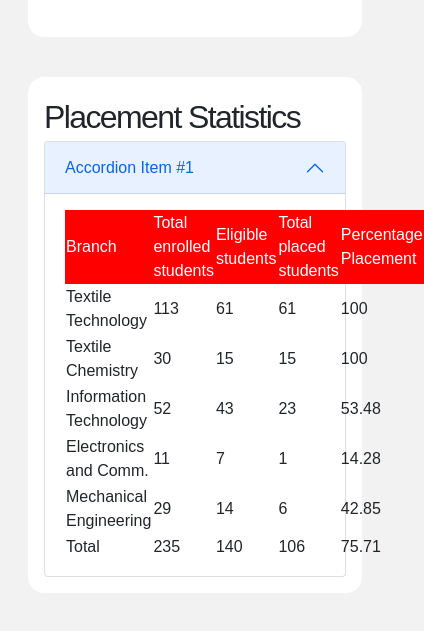
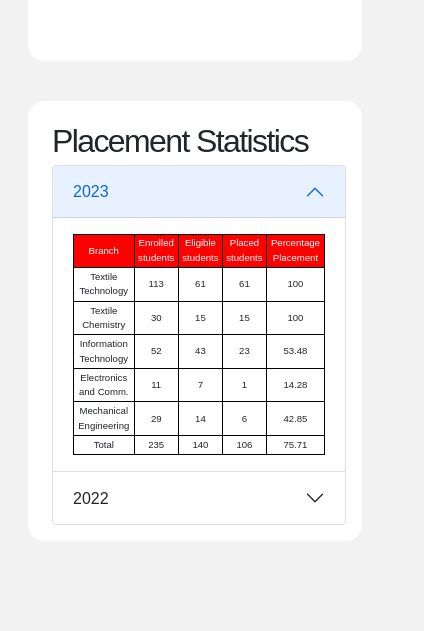
Before and after one commit to parthj000/collegewbsite, a plain HTML site: page placement/placement.html in a window 390 px wide. Shown: the part 1736-2367 px from the top of the page, 424 px wide, since content can reach past the window. Drawn offline with nearby package versions, Linux system fonts and the light colour scheme.

Commit message:
table fixed

```diff
--- a/layout.css
+++ b/layout.css
@@ -145,12 +145,13 @@ main container to hold the content
 
     margin-bottom:2.5rem;
     transition:all 0.15s ease-in-out;
+
     cursor: pointer;
     /* border-style: dashed; */
     border-width: 1px;
     border-radius:var(--brdr-rd);
     position: relative;
-    padding:1rem;
+    padding:1rem 1rem 1rem 1.5rem;
     background-color: #ffffff;
     transition:all 0.3s ;
 
--- a/placement/placement.content.js
+++ b/placement/placement.content.js
@@ -1,5 +1,4 @@
 import makeSections, { createImage, happen, profileCards } from "../scr.js";
-
 
 function createTable(rows, cols, contentArray) {
   // Create a table element
@@ -31,18 +30,17 @@ function createTable(rows, cols, contentArray) {
 
   // Return the created table
   console.log("ho gy append");
-    console.log(table)
+  console.log(table);
   return table;
-
 }
 
 // Example usage:
 var content = [
   [
     "Branch",
-      "Total enrolled students",
+    "Enrolled students",
     "Eligible students",
-      "Total placed students",
+    "Placed students",
     "Percentage Placement",
   ],
   ["Textile Technology", 113, 61, 61, 100],
@@ -56,9 +54,9 @@ function createTable(rows, cols, contentArray) {
 var content2 = [
   [
     "Branch",
-      "Total enrolled students",
+    "Enrolled students",
     "Eligible students",
-      "Total placed students",
+    "Placed students",
     "Percentage Placement",
   ],
   ["Textile Technology", 113, 61, 61, 100],
@@ -71,4 +69,6 @@ function createTable(rows, cols, contentArray) {
 
 // Create the table
 var table = createTable(7, 5, content);
+var table2 = createTable(7, 5, content2);
 document.getElementById("table-container").appendChild(table);
+document.getElementById("table-container2").appendChild(table2);
--- a/placement/placement.css
+++ b/placement/placement.css
@@ -4,19 +4,17 @@ body{
 
 }
 
-*{font-family: sans-serif;}
+*{
+font-family: sans-serif;
+}
 /* table styling starts here */
-.floating-container {
-    position: relative;
-    font-size: 0.8em;
-    text-align: center;
-    padding: 0.3em 0.5em;
 
-    overflow: hidden;
-  }
   table {
+    padding:0 !important;
+    margin:0;
     border-collapse: collapse;
     width: 100%;
+
   }
 
   td,
@@ -29,6 +27,26 @@ body{
   tr:first-child{
     background: red;
     color:white;
+    font-size: ;
+  }
+  td:nth-child(n){
+    padding:0.2em;
+    text-align: center;
+    border: 1px solid black;
+  }
+  tr:nth-child(n){
+
+
+    border: 1px solid black;
+    padding:0.3em;
+  }
+
+
+  @media (max-width:800px) {
+    table{
+      font-size: 0.6em;
+    }
+
   }
 
   /* tables styling end here */
--- a/placement/placement.html
+++ b/placement/placement.html
@@ -111,21 +111,46 @@
                 Placement Statistics
             </div>
 
+
             <!-- Accordin for palcement and stats -->
 
             <div class="accordion" id="accordionExample">
                 <div class="accordion-item">
                   <h2 class="accordion-header" id="headingOne">
                     <button class="accordion-button" type="button" data-bs-toggle="collapse" data-bs-target="#collapseOne" aria-expanded="true" aria-controls="collapseOne">
-                      Accordion Item #1
+                      2023
                     </button>
                   </h2>
                   <div id="collapseOne" class="accordion-collapse collapse show" aria-labelledby="headingOne" data-bs-parent="#accordionExample">
                     <div class="accordion-body">
                         <div id="table-container"></div>
                     </div>
-                  </div>
                 </div>
+                </div>
+
+                 <!-- second table -->
+                 <div class="accordion" id="accordionExample"></div>
+               <div class="accordion-item">
+                    <h2 class="accordion-header" id="headingTwo">
+                    <button class="accordion-button collapsed" type="button" data-bs-toggle="collapse" data-bs-target="#collapseTwo" aria-expanded="false" aria-controls="collapseTwo">
+                        2022
+                    </button>
+                    </h2>
+                    <div id="collapseTwo" class="accordion-collapse collapse" aria-labelledby="headingTwo" data-bs-parent="#accordionExample">
+                    <div class="accordion-body">
+                        <div id="table-container2"></div>
+                    </div>
+                    </div>
+                </div>
+                <!-- second table end -->
+            </div>
+
+
+
+
+
+
+
 
 
 
```
Also changed, not shown: placement.html (+2 -2 lines), responsive.css (+13 -1 lines). Lines whose indentation alone changed are shown as unchanged.
